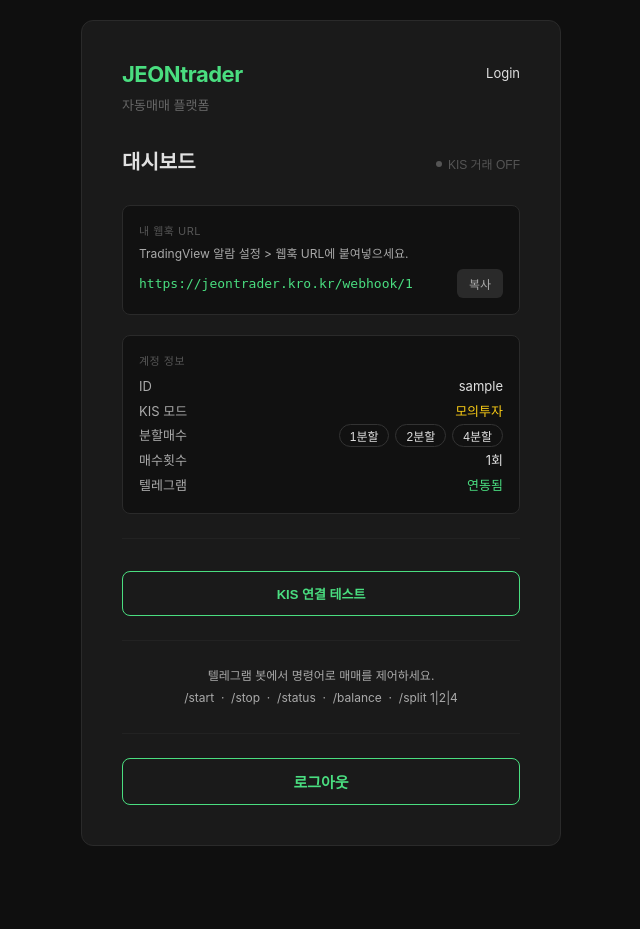
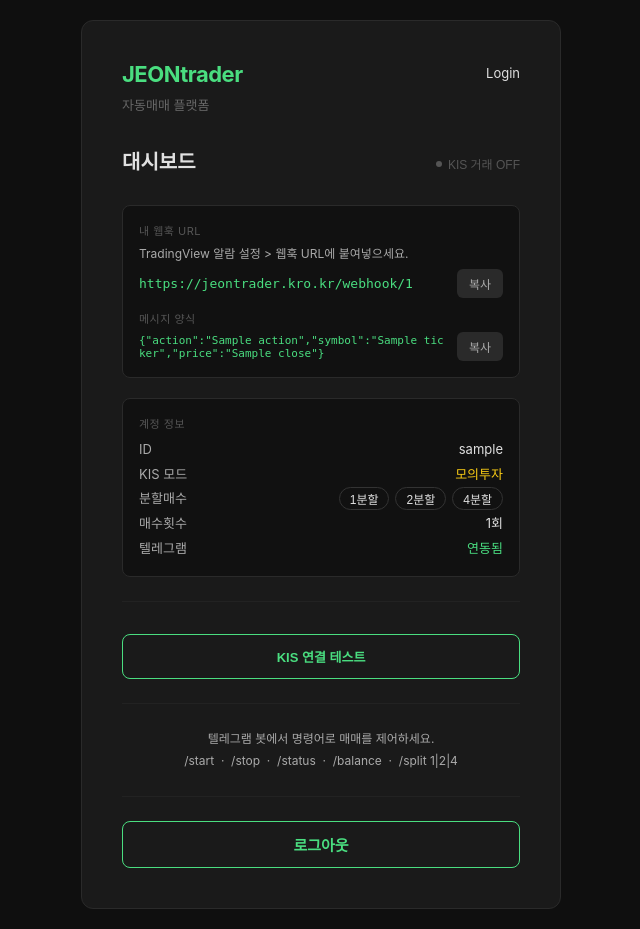
Before and after one commit to DeanJun/jeontrader-v2, a FastAPI app: template templates/dashboard.html in a window 1280 px wide. Shown: the whole page, without its empty margins (319-959 px from the left). Before the commit the page ends 846 px from the top, so only its background shows below. Run offline with FastAPI, Linux system fonts and the light colour scheme; the template is opened without the code that fills it: most values are stand-ins (such as "Sample title", 1, 10 or a date in 2020); parts of the project's set-up code (start-up, migrations or seed data) failed here and were passed over.

Commit message:
대시보드 TradingView 메시지 양식 복사 버튼 추가
Co-Authored-By: Claude Sonnet 4.6 <noreply@anthropic.com>

```diff
--- a/templates/dashboard.html
+++ b/templates/dashboard.html
@@ -19,6 +19,13 @@
     <div class="copy-row">
         <span class="copy-value" id="webhook-url">https://jeontrader.kro.kr/webhook/{{ user_id }}</span>
         <button class="copy-btn" onclick="copy('webhook-url')">복사</button>
+    </div>
+    <div style="margin-top:12px;">
+        <div style="font-size:11px; color:#555; text-transform:uppercase; letter-spacing:0.5px; margin-bottom:6px;">메시지 양식</div>
+        <div class="copy-row">
+            <span class="copy-value" id="webhook-body" style="font-size:11px;">{"action":"{{strategy.order.action}}","symbol":"{{ticker}}","price":"{{close}}"}</span>
+            <button class="copy-btn" onclick="copy('webhook-body')">복사</button>
+        </div>
     </div>
 </div>
 
```
